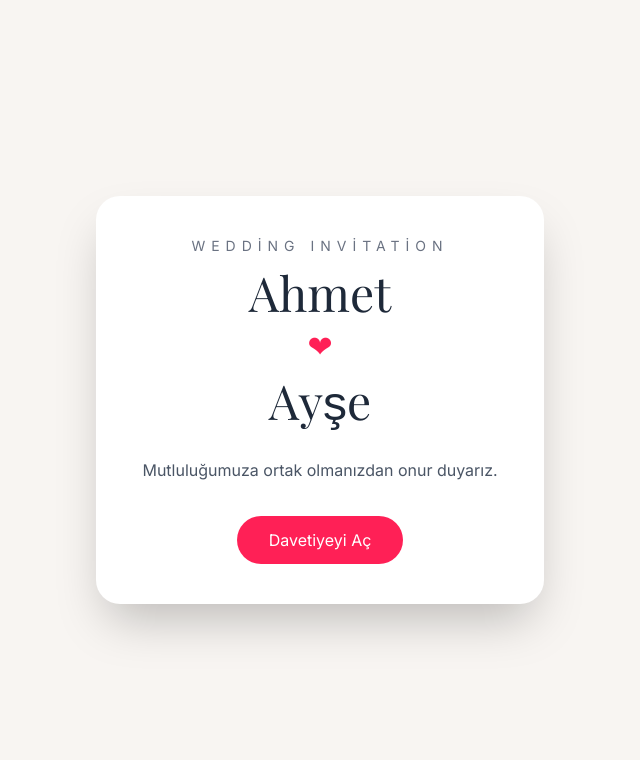
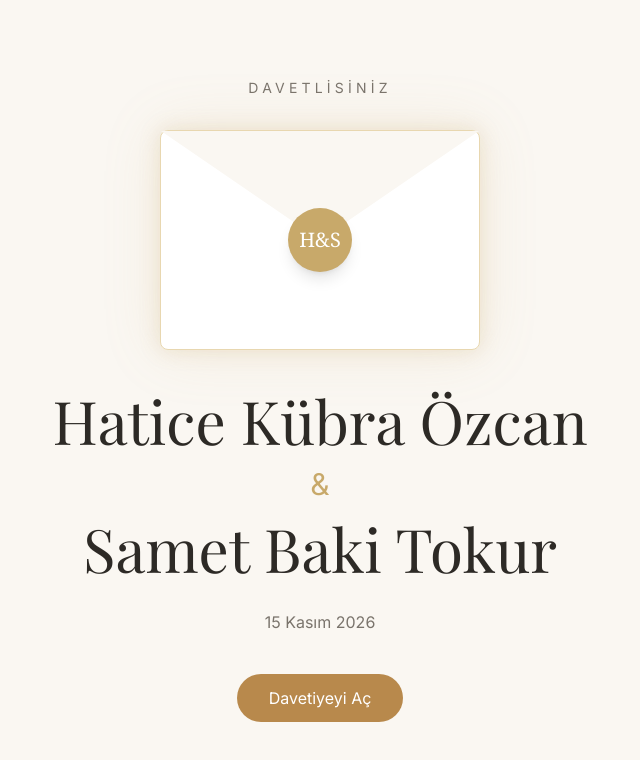
Before and after one commit to jeusishere/wedding-invite, a Next.js app: page / in a window 1280 px wide. Shown: the top 760 px of the page, without its empty margins (320-960 px from the left). Built offline with nearby package versions, Linux system fonts and the light colour scheme; a web font is replaced by a local one.

Commit message:
Use wedding data for envelope date

```diff
--- a/app/globals.css
+++ b/app/globals.css
@@ -58,3 +58,7 @@ h3 {
     0 0 20px rgba(200,169,106,0.25),
     0 0 60px rgba(200,169,106,0.15);
 }
+
+.clip-envelope {
+  clip-path: polygon(0 0, 50% 100%, 100% 0);
+}
--- a/app/page.tsx
+++ b/app/page.tsx
@@ -1,33 +1,5 @@
+import Envelope from "@/components/sections/Envelope";
+
 export default function Home() {
-  return (
-    <main className="min-h-screen bg-[#f8f5f2] flex items-center justify-center p-6">
-      <div className="max-w-md w-full bg-white rounded-3xl shadow-2xl p-10 text-center">
-
-        <p className="text-sm tracking-[6px] uppercase text-gray-500 mb-3">
-          Wedding Invitation
-        </p>
-
-        <h1 className="text-5xl font-serif text-gray-800 mb-2">
-          Ahmet
-        </h1>
-
-        <div className="text-3xl text-rose-500 my-3">
-          ❤
-        </div>
-
-        <h1 className="text-5xl font-serif text-gray-800 mb-8">
-          Ayşe
-        </h1>
-
-        <p className="text-gray-600 leading-7 mb-8">
-          Mutluluğumuza ortak olmanızdan onur duyarız.
-        </p>
-
-        <button className="bg-rose-500 hover:bg-rose-600 transition text-white px-8 py-3 rounded-full">
-          Davetiyeyi Aç
-        </button>
-
-      </div>
-    </main>
-  );
+  return <Envelope />;
 }
--- /dev/null
+++ b/components/sections/Envelope/index.tsx
@@ -0,0 +1,49 @@
+import { wedding } from "@/data/wedding";
+
+export default function Envelope() {
+  return (
+    <section className="min-h-screen flex items-center justify-center px-6">
+      <div className="fade-in flex flex-col items-center text-center">
+
+        <p className="mb-8 text-sm tracking-[0.3em] uppercase text-[#7A746C]">
+          Davetlisiniz
+        </p>
+
+        <div className="relative w-[320px] h-[220px] bg-white rounded-lg shadow-xl border border-[#E8D7B0] flex items-center justify-center gold-glow">
+
+          {/* Zarf kapağı */}
+          <div className="absolute top-0 left-0 w-full h-1/2 bg-[#FAF7F2] clip-envelope" />
+
+          {/* Mühür */}
+          <div className="z-10 w-16 h-16 rounded-full bg-[#C8A96A] flex items-center justify-center shadow-lg">
+            <span className="text-white text-xl font-serif">
+              H&S
+            </span>
+          </div>
+
+        </div>
+
+        <h1 className="mt-10 text-5xl md:text-6xl">
+          {wedding.bride.fullName}
+        </h1>
+
+        <div className="my-4 text-3xl text-[#C8A96A]">
+          &
+        </div>
+
+        <h2 className="text-5xl md:text-6xl">
+          {wedding.groom.fullName}
+        </h2>
+
+        <p className="mt-8 text-[#7A746C]">
+            {wedding.date.day} {wedding.date.month} {wedding.date.year}
+        </p>
+
+        <button className="mt-10 rounded-full bg-[#B8894C] px-8 py-3 text-white transition hover:scale-105">
+          Davetiyeyi Aç
+        </button>
+
+      </div>
+    </section>
+  );
+}
```
